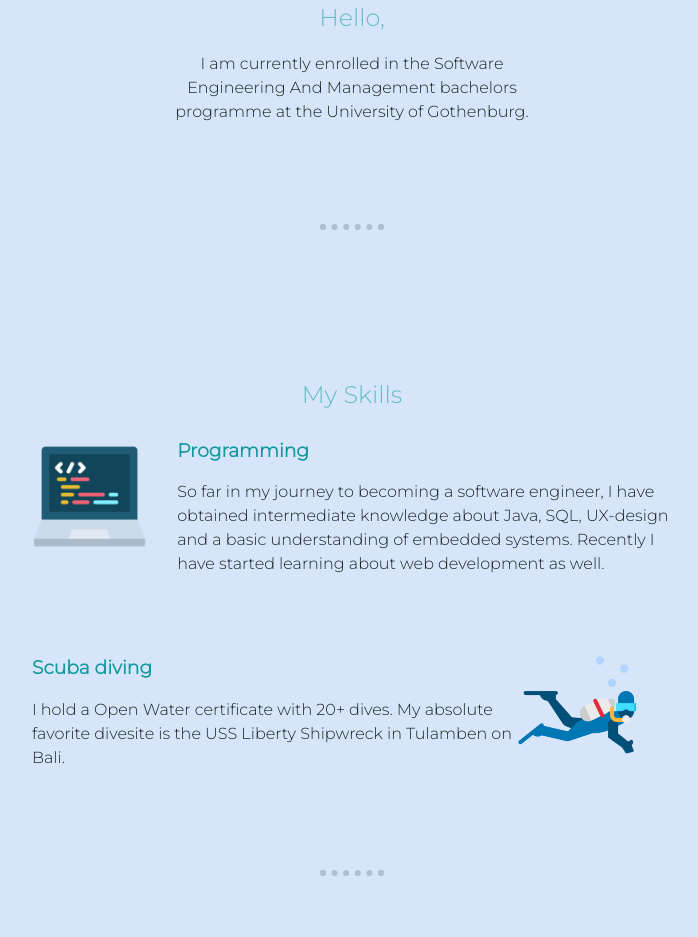
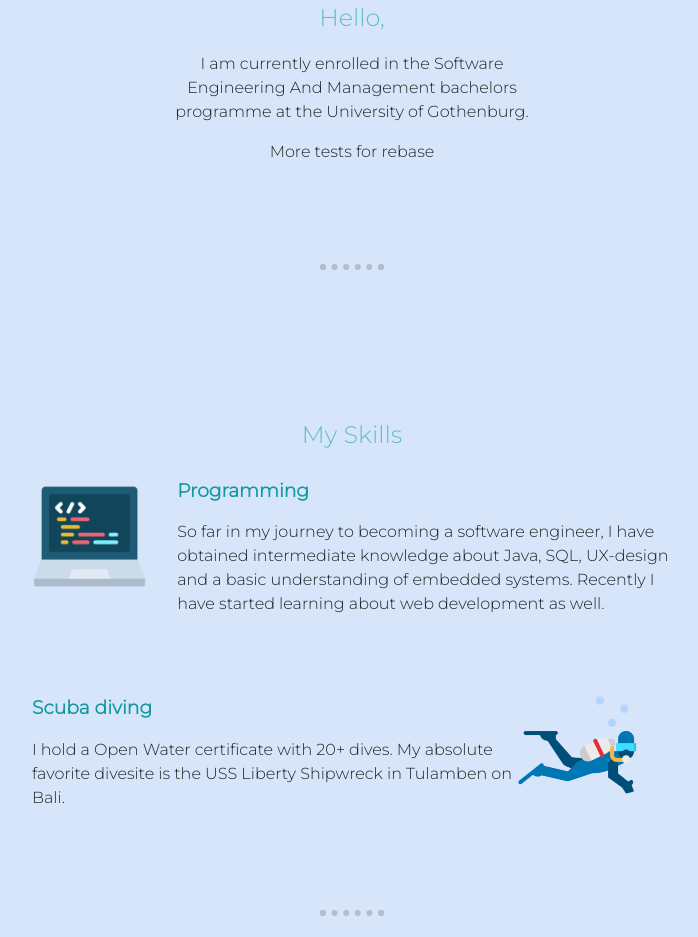
Before and after one commit to RobertEiner/PersonalSite, a plain HTML site: page index.html in a window 1280 px wide. Shown: the part 916-1853 px from the top of the page, without its empty margins (288-986 px from the left). Drawn offline with Linux system fonts and the light colour scheme.

Commit message:
For rebase

```diff
--- a/index.html
+++ b/index.html
@@ -26,6 +26,7 @@
           <img class="profile-pic" src="images/robert_galdo-modified.png" alt="robert-img">
           <h2>Hello,</h2>
           <p class="hello-text">I am currently enrolled in the Software Engineering And Management bachelors programme at the University of Gothenburg.</p>
+          <p>More tests for rebase</p>
         </div>
         <hr>
 
```
